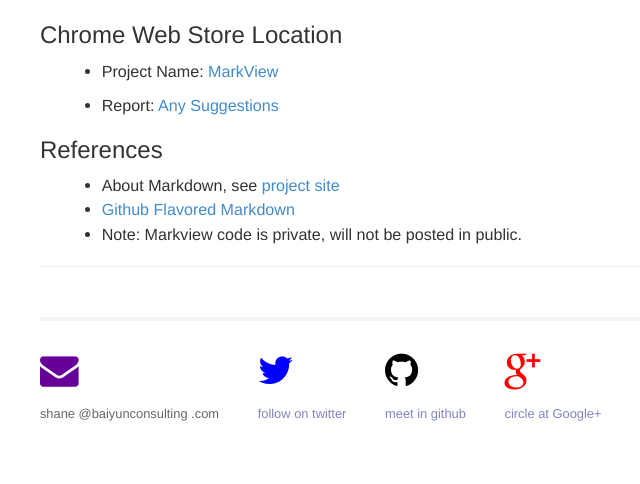
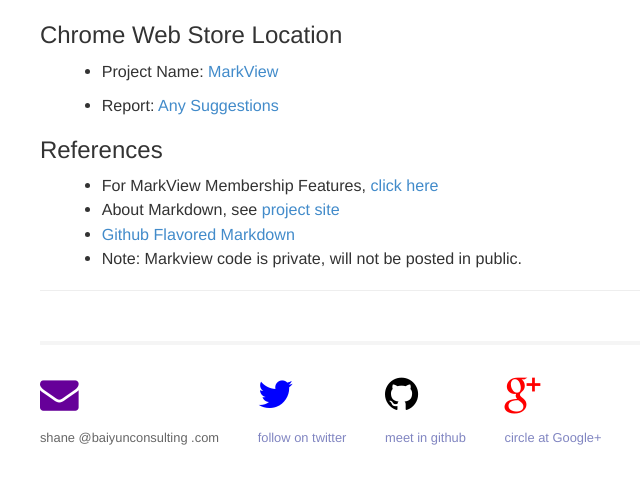
Before and after one commit to swcool/swcool.github.io, a Jekyll site: the page built from _posts/2013-09-15-view-markdown-file-with-markview.md, in a window 1280 px wide and 900 px high, scrolled down 4057 px, cut to the strip 378-862 px from the top of the window. Shown: the whole strip, without its empty margins (262-902 px from the left). Built offline with Jekyll 4.4.1, drawn with Linux system fonts in a browser that asks for light colours; Markdown is read by kramdown in place of the engine named in the settings; comment, search, counter and statistics services are not loaded.

Commit message:
add membership post link on markview introduction.

```diff
--- a/_posts/2013-09-15-view-markdown-file-with-markview.md
+++ b/_posts/2013-09-15-view-markdown-file-with-markview.md
@@ -151,6 +151,7 @@
 
 ### References
 
+- For MarkView Membership Features, [click here](http://shaneweng.com/blog/markview-membership-features/)
 - About Markdown, see [project
   site](http://daringfireball.net/projects/markdown/)
 - [Github Flavored
```
